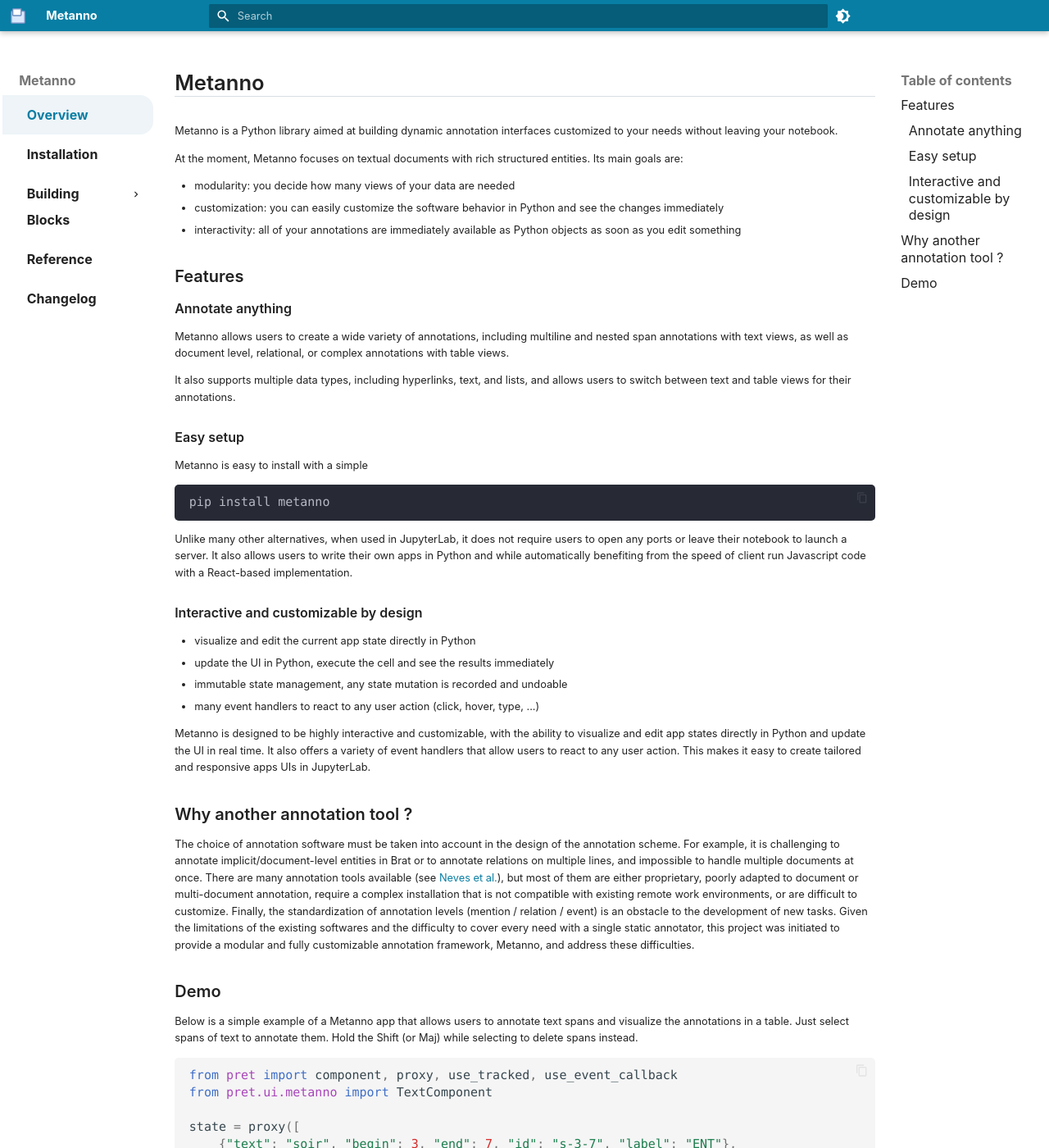
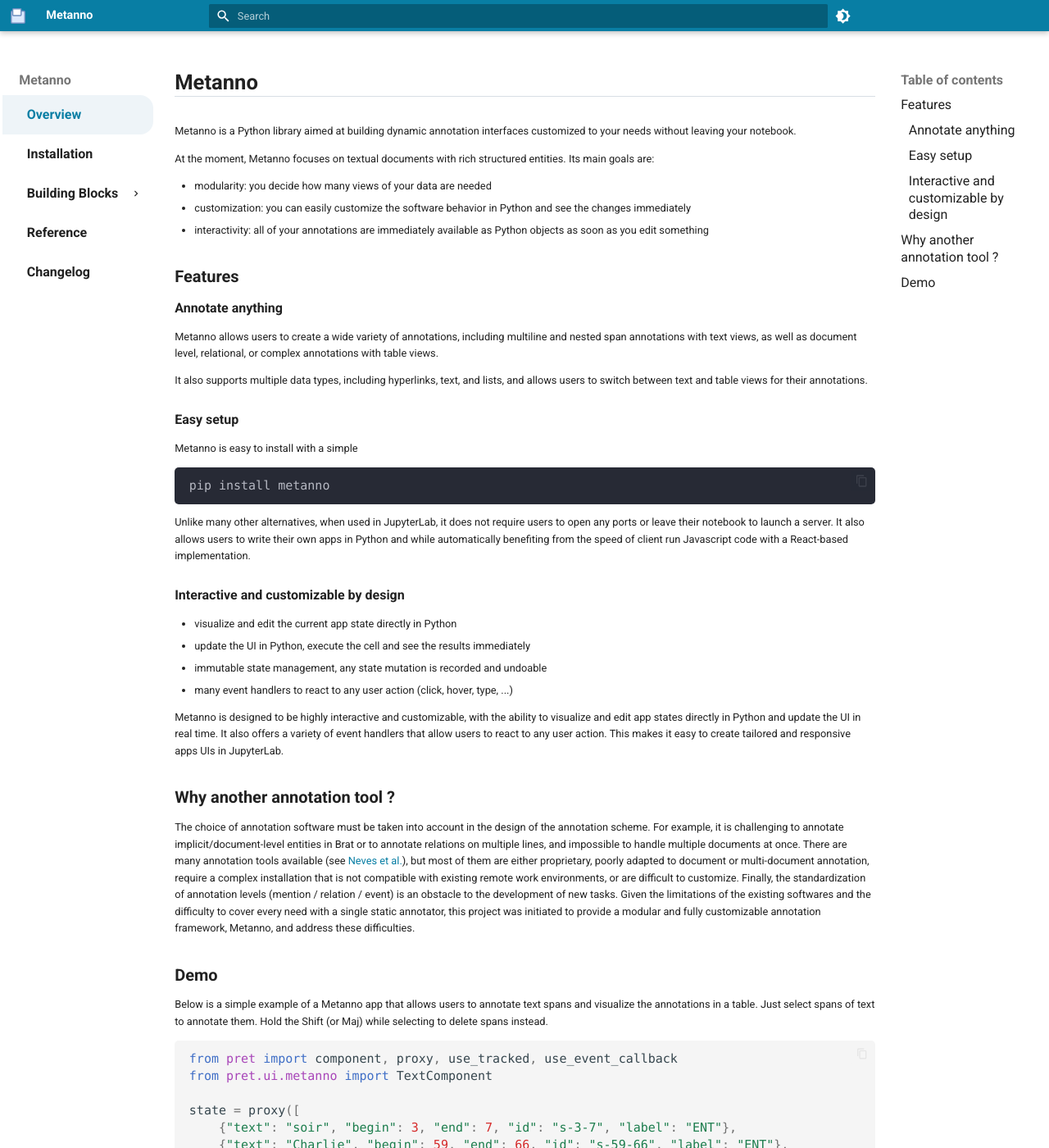
Before and after one commit to percevalw/metanno, an MkDocs documentation site: the page built from docs/index.md, in a window 1280 px wide and 1400 px high. Shown: the whole window at 82% size. Built offline with MkDocs 1.6.1 and Material for MkDocs 9.7.7, drawn with Linux system fonts in a browser that asks for light colours; some web fonts are replaced; the version menu is left out.

Commit message:
docs: change font

```diff
--- a/docs/assets/stylesheets/extra.css
+++ b/docs/assets/stylesheets/extra.css
@@ -1,11 +1,3 @@
-@font-face {
-    font-family: Optimistic Text;
-    src: url(https://react.dev/fonts/Optimistic_Text_W_Rg.woff2) format("woff2");
-    font-weight: 400;
-    font-style: normal;
-    font-display: swap;
-}
-
 [data-md-color-scheme="default"] {
     --md-primary-fg-color: hsl(194.62deg 90.7% 33.73%);
     --md-primary-fg-color--light: hsl(194.62deg 90.7% 33.73%);
@@ -66,7 +58,6 @@
 }
 
 body, input {
-    font-family: Optimistic Text, -apple-system, BlinkMacSystemFont, "Segoe UI", Roboto, Oxygen, Ubuntu, Cantarell, "Fira Sans", "Droid Sans", "Helvetica Neue", Arial, sans-serif, "Apple Color Emoji", "Segoe UI Emoji", "Segoe UI Symbol";;
     font-weight: 400;
     font-feature-settings: normal;
 }
```
